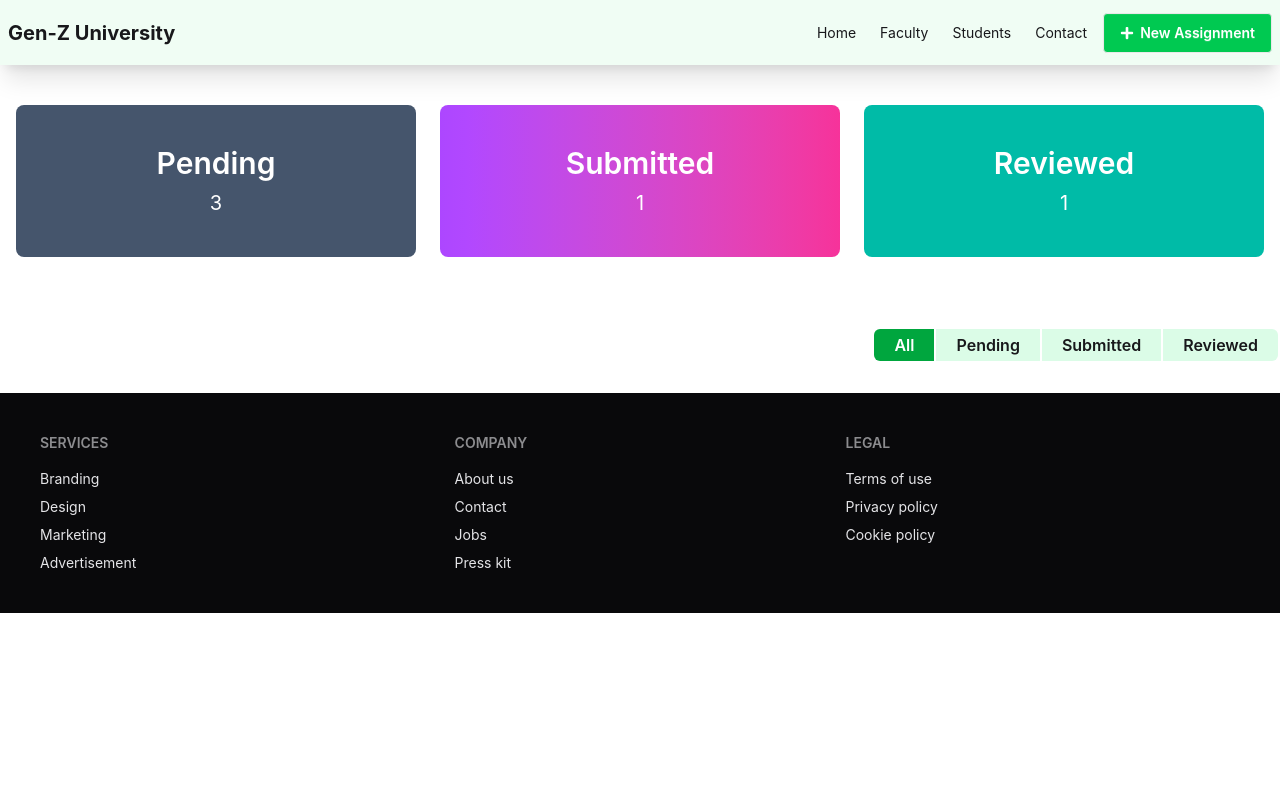
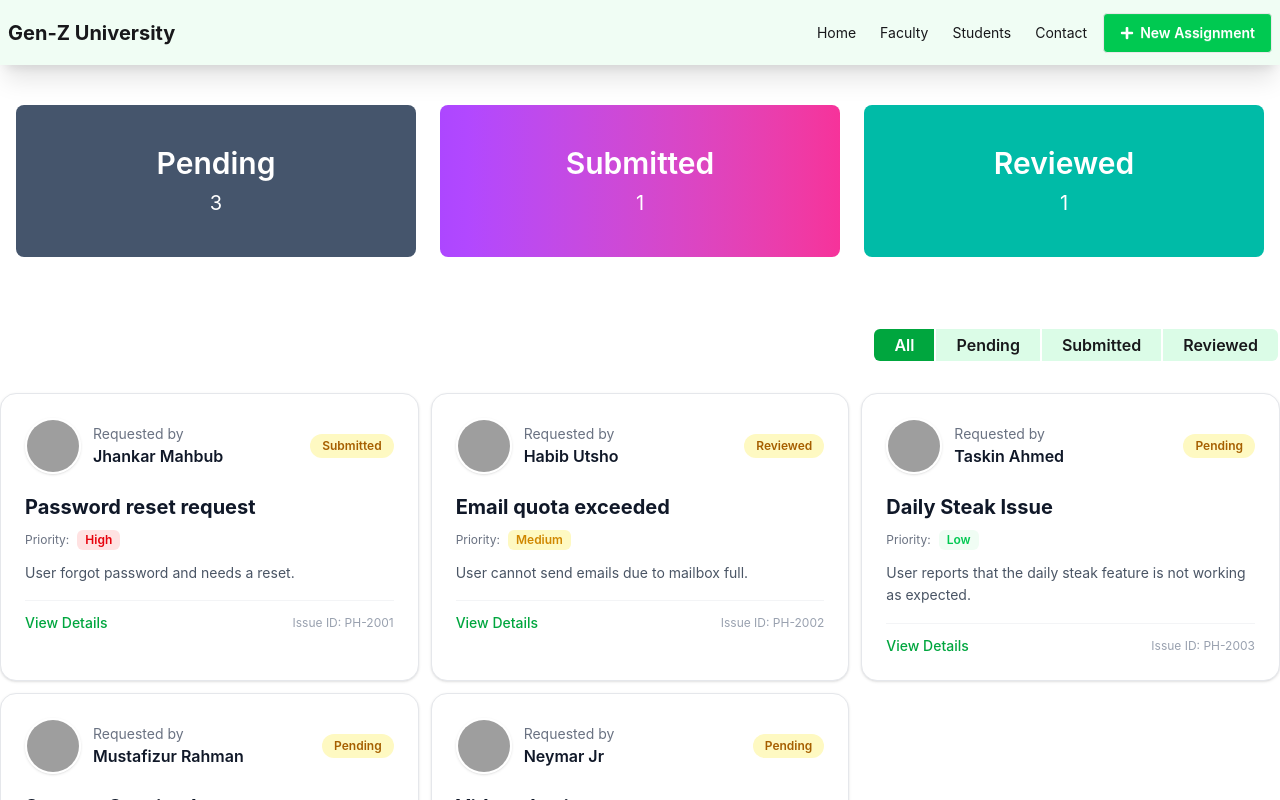
Before and after one commit to hridoy-ahmmad/react-first-project-2026, a React (Vite) app: page / in a window 1280 px wide. Shown: the top 800 px of the page. Built offline with nearby package versions, Linux system fonts and the light colour scheme; grey boxes are pictures that could not be loaded.

Commit message:
load data and create loadning

```diff
--- /dev/null
+++ b/public/data.json
@@ -0,0 +1,62 @@
+[
+    {
+        "ticketId": "PH-2001",
+        "subject": "Password reset request",
+        "description": "User forgot password and needs a reset.",
+        "status": "Submitted",
+        "priority": "High",
+        "category": "Authentication",
+        "createdAt": "2025-09-20T10:15:00Z",
+        "assignedTo": "Agent001",
+        "requestedBy": "Jhankar Mahbub",
+        "userImg": "https://images.unsplash.com/photo-1633332755192-727a05c4013d?fm=jpg&q=60&w=3000&ixlib=rb-4.1.0&ixid=M3wxMjA3fDB8MHxzZWFyY2h8Mnx8dXNlcnxlbnwwfHwwfHx8MA%3D%3D"
+    },
+    {
+        "ticketId": "PH-2002",
+        "subject": "Email quota exceeded",
+        "description": "User cannot send emails due to mailbox full.",
+        "status": "Reviewed",
+        "priority": "Medium",
+        "category": "Email",
+        "createdAt": "2025-09-19T14:25:00Z",
+        "assignedTo": "Agent002",
+        "requestedBy": "Habib Utsho",
+        "userImg": "https://images.unsplash.com/photo-1633332755192-727a05c4013d?fm=jpg&q=60&w=3000&ixlib=rb-4.1.0&ixid=M3wxMjA3fDB8MHxzZWFyY2h8Mnx8dXNlcnxlbnwwfHwwfHx8MA%3D%3D"
+    },
+    {
+        "ticketId": "PH-2003",
+        "subject": "Daily Steak Issue",
+        "description": "User reports that the daily steak feature is not working as expected.",
+        "status": "Pending",
+        "priority": "Low",
+        "category": "Hardware",
+        "createdAt": "2025-09-18T08:05:00Z",
+        "assignedTo": "Agent003",
+        "requestedBy": "Taskin Ahmed",
+        "userImg": "https://images.unsplash.com/photo-1633332755192-727a05c4013d?fm=jpg&q=60&w=3000&ixlib=rb-4.1.0&ixid=M3wxMjA3fDB8MHxzZWFyY2h8Mnx8dXNlcnxlbnwwfHwwfHx8MA%3D%3D"
+    },
+    {
+        "ticketId": "PH-2004",
+        "subject": "Support Session Issue",
+        "description": "User is unable to join the scheduled support session.",
+        "status": "Pending",
+        "priority": "High",
+        "category": "Network",
+        "createdAt": "2025-09-17T09:45:00Z",
+        "assignedTo": "Agent004",
+        "requestedBy": "Mustafizur Rahman",
+        "userImg": "https://images.unsplash.com/photo-1633332755192-727a05c4013d?fm=jpg&q=60&w=3000&ixlib=rb-4.1.0&ixid=M3wxMjA3fDB8MHxzZWFyY2h8Mnx8dXNlcnxlbnwwfHwwfHx8MA%3D%3D"
+    },
+    {
+        "ticketId": "PH-2005",
+        "subject": "Video play issue",
+        "description": "User cannot play videos on mobile device.",
+        "status": "Pending",
+        "priority": "Medium",
+        "category": "Software",
+        "createdAt": "2025-09-16T16:30:00Z",
+        "assignedTo": "Agent001",
+        "requestedBy": "Neymar Jr",
+        "userImg": "https://images.unsplash.com/photo-1633332755192-727a05c4013d?fm=jpg&q=60&w=3000&ixlib=rb-4.1.0&ixid=M3wxMjA3fDB8MHxzZWFyY2h8Mnx8dXNlcnxlbnwwfHwwfHx8MA%3D%3D"
+    }
+]
--- a/src/App.jsx
+++ b/src/App.jsx
@@ -1,10 +1,19 @@
 
-import { useState } from 'react'
+import { Suspense, useState } from 'react'
 import './App.css'
 import Footer from './components/Footer'
 import Nav from './components/Nav'
 import StatusBar from './components/StatusBar'
 import ToggleBar from './components/ToggleBar'
+import IssuesSection from './components/IssuesSection'
+import Container from './components/Container'
+import Loading from './components/Loading'
+
+
+const loadData = async () => {
+  const res = await fetch('/data.json')
+  return res.json()
+}
 
 function App() {
 
@@ -16,6 +25,11 @@ function App() {
       <Nav></Nav>
       <StatusBar></StatusBar>
       <ToggleBar active={active} setActive={setActive}></ToggleBar>
+      <Suspense fallback={<Container>
+        <Loading></Loading>
+      </Container>}>
+        <IssuesSection loadData={loadData()}></IssuesSection>
+      </Suspense>
       <Footer></Footer>
     </>
   )
--- /dev/null
+++ b/src/components/IssuCard.jsx
@@ -0,0 +1,68 @@
+import React from 'react';
+
+const IssuCard = ({ d }) => {
+    const { ticketId, subject, description, status, category, priority, createdAt, assignedTo, requestedBy, userImg } = d
+    return (
+        <div className="max-w-md bg-white border border-gray-200 rounded-2xl p-6 shadow-sm hover:shadow-lg transition-all duration-300 hover:-translate-y-1">
+
+            {/* Header */}
+            <div className="flex items-center justify-between mb-5">
+                <div className="flex items-center gap-3 group relative">
+                    <img
+                        src={userImg}
+                        alt={requestedBy}
+                        className="w-14 h-14 rounded-full object-cover border-2 border-white shadow"
+                    />
+
+                    {/* Tooltip */}
+                    <span className="absolute -bottom-7 left-1/2 -translate-x-1/2 scale-0 group-hover:scale-100 transition bg-gray-900 text-white text-[11px] px-2 py-[2px] rounded">
+                        {requestedBy}
+                    </span>
+
+                    <div>
+                        <p className="text-sm text-gray-500">Requested by</p>
+                        <h4 className="font-semibold text-gray-900">{requestedBy}</h4>
+                    </div>
+                </div>
+
+                {/* Status Badge */}
+                <span className="px-3 py-1 text-xs font-semibold rounded-full bg-yellow-100 text-yellow-700">
+                    {status}
+                </span>
+            </div>
+
+            {/* Subject */}
+            <h2 className="text-xl font-bold text-gray-900 leading-snug mb-2">
+                {subject}
+            </h2>
+
+            {/* Priority */}
+            <div className="flex items-center gap-2 mb-3">
+                <span className="text-xs text-gray-500">Priority:</span>
+
+                <span className={`px-2 py-[2px] text-xs font-semibold rounded-md  ${priority === 'High' ? 'bg-red-100 text-red-600' : priority === 'Medium' ? 'bg-yellow-100 text-yellow-600' : priority === 'Low' ? 'bg-green-50 text-green-500' : ''}`}>
+                    {priority}
+                </span>
+            </div>
+
+            {/* Description */}
+            <p className="text-sm text-gray-600 leading-relaxed mb-4">
+                {description}
+            </p>
+
+            {/* Footer */}
+            <div className="flex items-center justify-between pt-3 border-t border-gray-100">
+                <button className="text-sm font-medium text-green-600 hover:text-green-700 transition">
+                    View Details
+                </button>
+
+                <span className="text-xs text-gray-400">
+                    Issue ID: {ticketId}
+                </span>
+            </div>
+
+        </div>
+    );
+};
+
+export default IssuCard;
--- /dev/null
+++ b/src/components/IssuesSection.jsx
@@ -0,0 +1,23 @@
+import React, { use } from 'react';
+import Container from './Container';
+import IssuCard from './IssuCard';
+
+const IssuesSection = ({ loadData }) => {
+    const data = use(loadData)
+    console.log(data);
+
+
+    return (
+        <Container>
+            <div className='grid grid-cols-3 gap-3'>
+                {
+                    data.map(d => {
+                        return <IssuCard d={d}></IssuCard>
+                    })
+                }
+            </div>
+        </Container>
+    );
+};
+
+export default IssuesSection;
--- /dev/null
+++ b/src/components/Loading.jsx
@@ -0,0 +1,35 @@
+import React from 'react';
+
+const Loading = () => {
+    return (
+        <div className="flex flex-col items-center justify-center space-y-4">
+            {/* Main Spinner Container */}
+            <div className="relative w-16 h-16">
+                {/* Background Ring (Static) */}
+                <div className="absolute inset-0 border-4 border-slate-200 rounded-full opacity-25"></div>
+
+                {/* Animated Ring (Moving) */}
+                <div className="absolute inset-0 border-4 border-transparent border-t-blue-600 border-r-blue-600 rounded-full animate-spin"></div>
+
+                {/* Center Pulsing Dot */}
+                <div className="absolute inset-0 flex items-center justify-center">
+                    <div className="w-2 h-2 bg-blue-600 rounded-full animate-pulse"></div>
+                </div>
+            </div>
+
+            {/* Professional Text Styling */}
+            <div className="flex flex-col items-center">
+                <span className="text-slate-800 font-bold tracking-widest text-sm uppercase">
+                    Loading...
+                </span>
+                <div className="flex space-x-1 mt-1">
+                    <div className="w-1 h-1 bg-slate-400 rounded-full animate-bounce [animation-delay:-0.3s]"></div>
+                    <div className="w-1 h-1 bg-slate-400 rounded-full animate-bounce [animation-delay:-0.15s]"></div>
+                    <div className="w-1 h-1 bg-slate-400 rounded-full animate-bounce"></div>
+                </div>
+            </div>
+        </div>
+    );
+};
+
+export default Loading;
--- a/src/components/ToggleBar.jsx
+++ b/src/components/ToggleBar.jsx
@@ -11,7 +11,9 @@ const ToggleBar = ({ active, setActive }) => {
                 {
                     btns.map((btn, index) => {
                         return (
-                            <button className={`${index === 0 && 'rounded-l-md'} ${index ===btns.length-1 && 'rounded-r-md'} btn-status  mr-[2px] ${active === btn && 'bg-green-600! text-white'
+                            <button
+                            type='button'
+                            className={`${index === 0 && 'rounded-l-md'} ${index === btns.length - 1 && 'rounded-r-md'} btn-status  mr-[2px] ${active === btn && 'bg-green-600! text-white'
                                 }`}
                                 onClick={() => setActive(btn)}
                             >{btn}</button>
```
